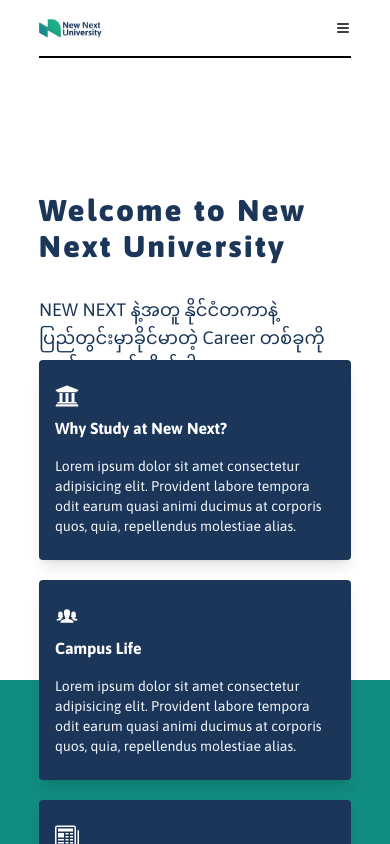
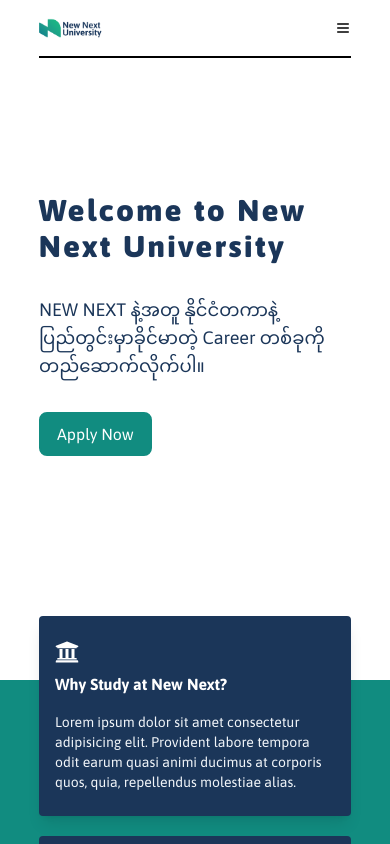
Before and after one commit to WattZarr/new_next, a React (Vite) app: page / in a window 390 px wide. Shown: the top 844 px of the page. Built offline with nearby package versions, Linux system fonts and the light colour scheme; a web font is replaced by a local one.

Commit message:
fix responsive

```diff
--- a/src/pages/Home.jsx
+++ b/src/pages/Home.jsx
@@ -61,7 +61,7 @@ const Home = () => {
             </div>
         </div>
         <div className='mt-8 bg-dark-green xl:h-[25vh] lg:mt-24 xl:mt-4'>
-            <div className='w-[80%] mx-auto flex flex-col md:flex-row gap-5 transform -translate-y-[50%] sec'>
+            <div className='w-[80%] mx-auto flex flex-col md:flex-row gap-5 transform -translate-y-[10%] md:-translate-y-[50%] sec'>
                 <div className='bg-dark-blue px-4 py-6 rounded shadow-lg transform ease-in hover:scale-105 transition duration-200 lg:h-[38vh] md:py-2 sm:py-2'>
                     <FaUniversity className='text-white text-2xl mb-2' />
                     <h1 className='font-bold text-white mb-4'>Why Study at New Next?</h1>
```
